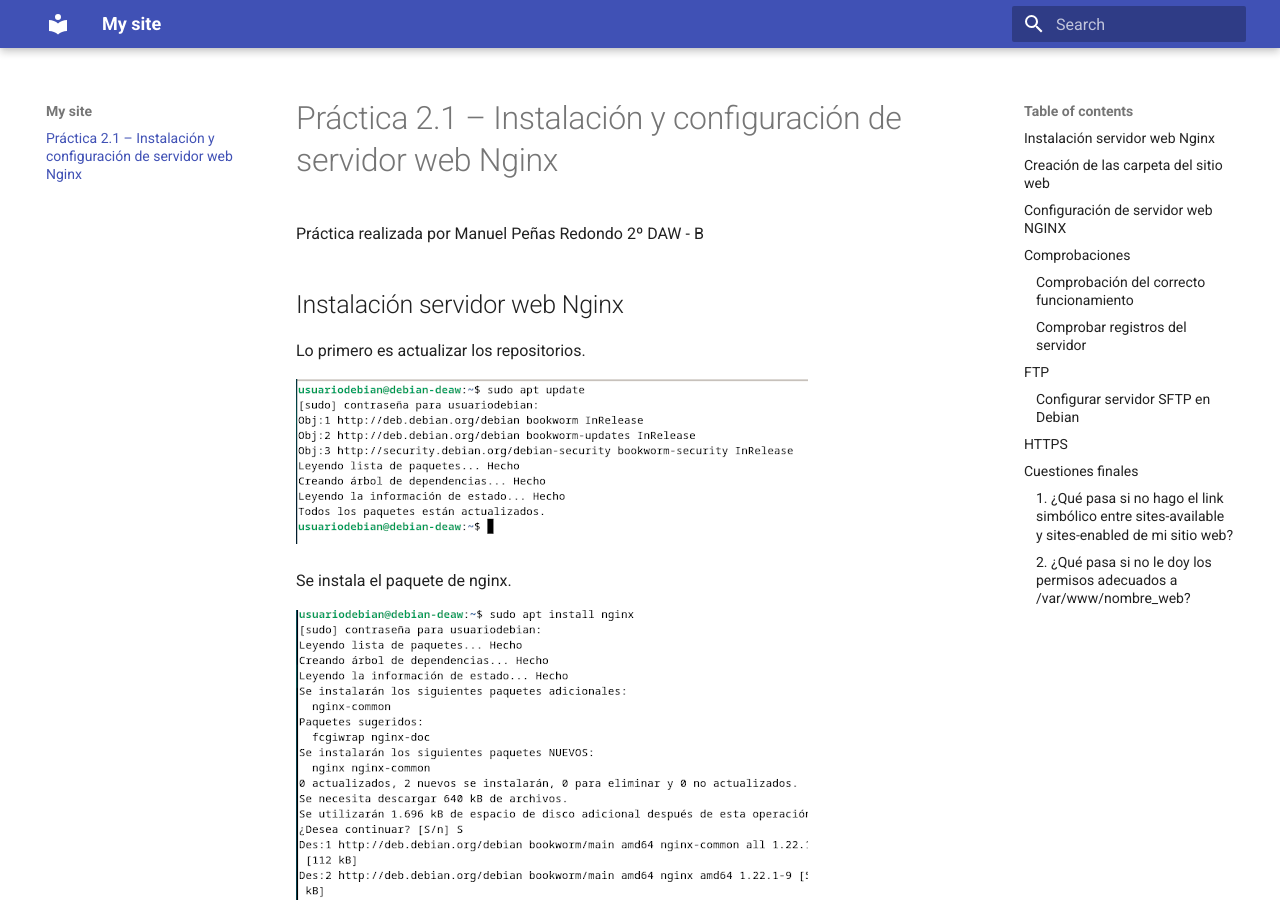
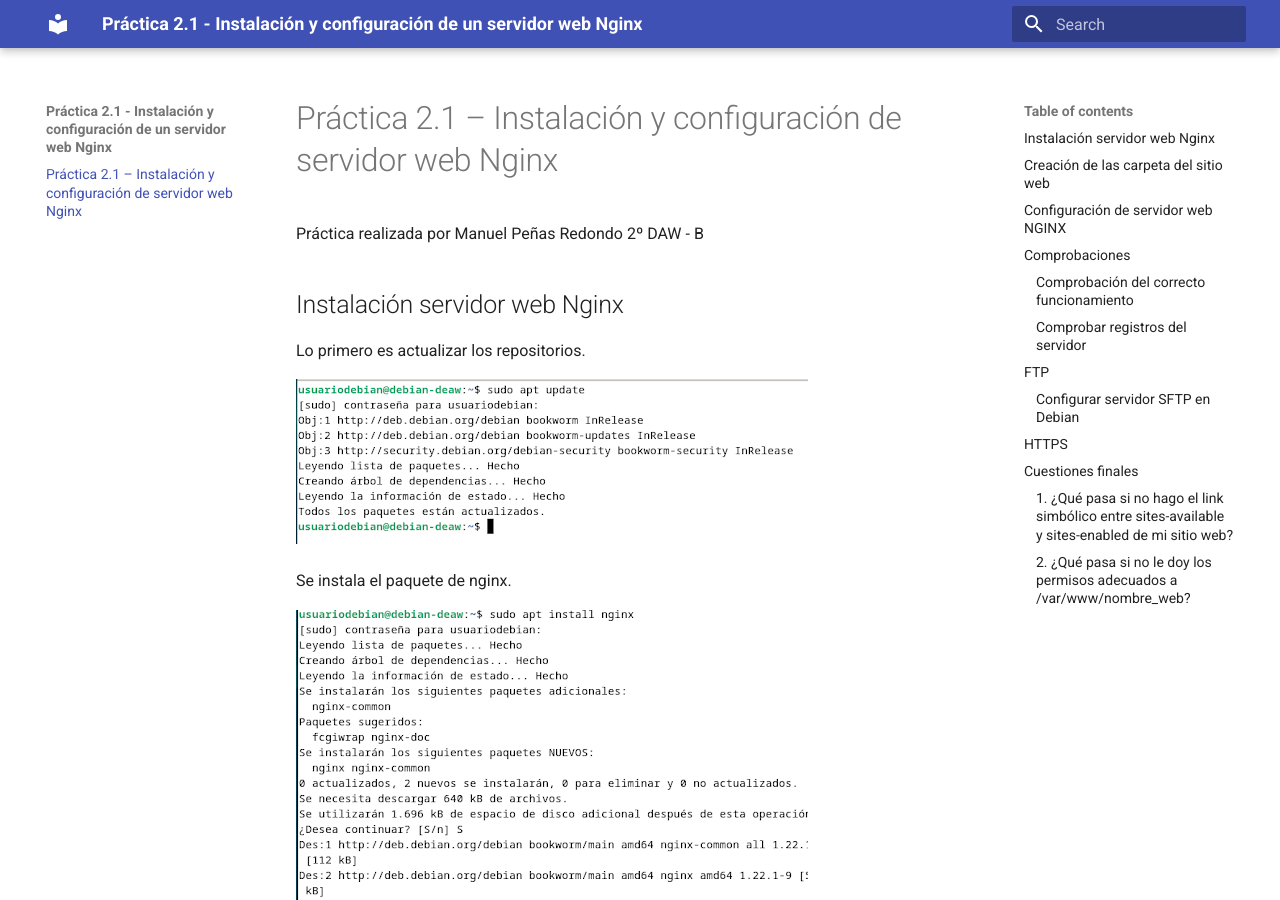
Before and after one commit to Manuelpr02/Manuelpr02.github.io, an MkDocs documentation site: the page built from docs/index.md, in a window 1280 px wide and 900 px high. Built offline with MkDocs 1.6.1 and Material for MkDocs 9.7.7, drawn with Linux system fonts in a browser that asks for light colours.

Commit message:
Update mkdocs.yml

```diff
--- a/mkdocs.yml
+++ b/mkdocs.yml
@@ -1,4 +1,4 @@
-site_name: My site
+site_name: Práctica 2.1 - Instalación y configuración de un servidor web Nginx
 site_url: https://mydomain.org/mysite
 theme:
   name: material
```
